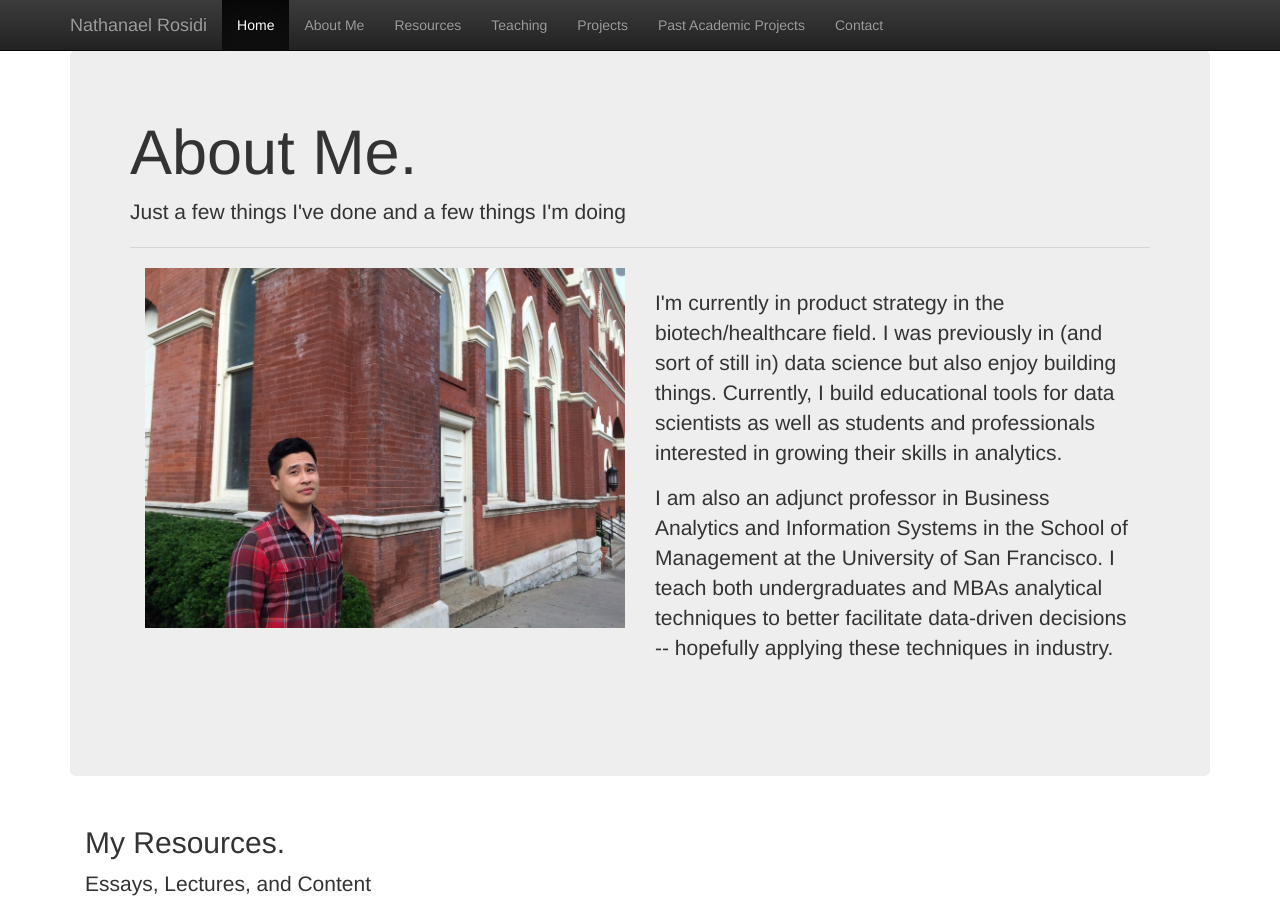
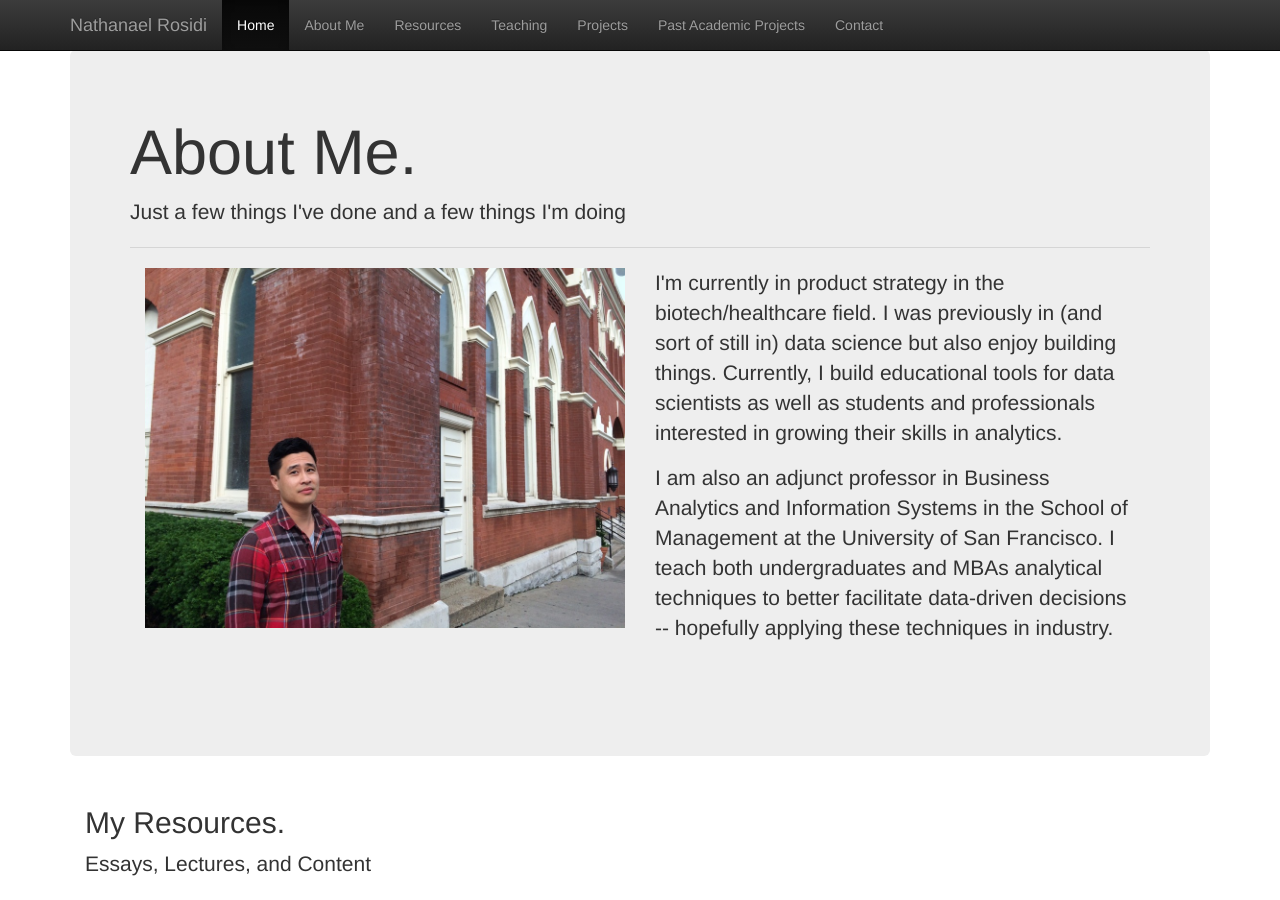
Before and after one commit to nlrosidi/nlrosidi.github.io, a Jekyll site: the page index.html, which Jekyll copies as it is, in a window 1280 px wide and 900 px high. Built offline with Jekyll 4.4.1, drawn with Linux system fonts in a browser that asks for light colours; nearby versions of some CDN libraries.

Commit message:
Update index.html

```diff
--- a/index.html
+++ b/index.html
@@ -54,16 +54,15 @@
     </nav>
 
     <div class="container">
-       <!--<div class="starter-template">-->
 	<div class="jumbotron">
   	    <h1 class="display-4">About Me.</h1>
-            <!-- <h1 id="aboutme">About Me.</h1> -->
 	    <p class="lead">Just a few things I've done and a few things I'm doing</p>
 	    <hr class="my-4">
 		<div class="container-fluid">
 		     <div class="row">
         		<div class="col-md-6"><img src="assets/nlrosidi.jpg" alt="Nathanael Rosidi" class="img-responsive"></div>
-          		<div class="col-md-6 top-buffer">
+          		<!--<div class="col-md-6 top-buffer">-->
+			<div class="col-md-6">
                 	    <p align="left">I'm currently in product strategy in the biotech/healthcare field. I was previously in (and sort of still in) data science but also enjoy building things. Currently, I build educational tools for data scientists as well as students and professionals interested in growing their skills in analytics.</p>
                  	    <p align="left">I am also an adjunct professor in Business Analytics and Information Systems in the School of Management at the University of San Francisco. I teach
                  		both undergraduates and MBAs analytical techniques to better facilitate data-driven decisions -- hopefully applying these techniques in industry.</p>
```
